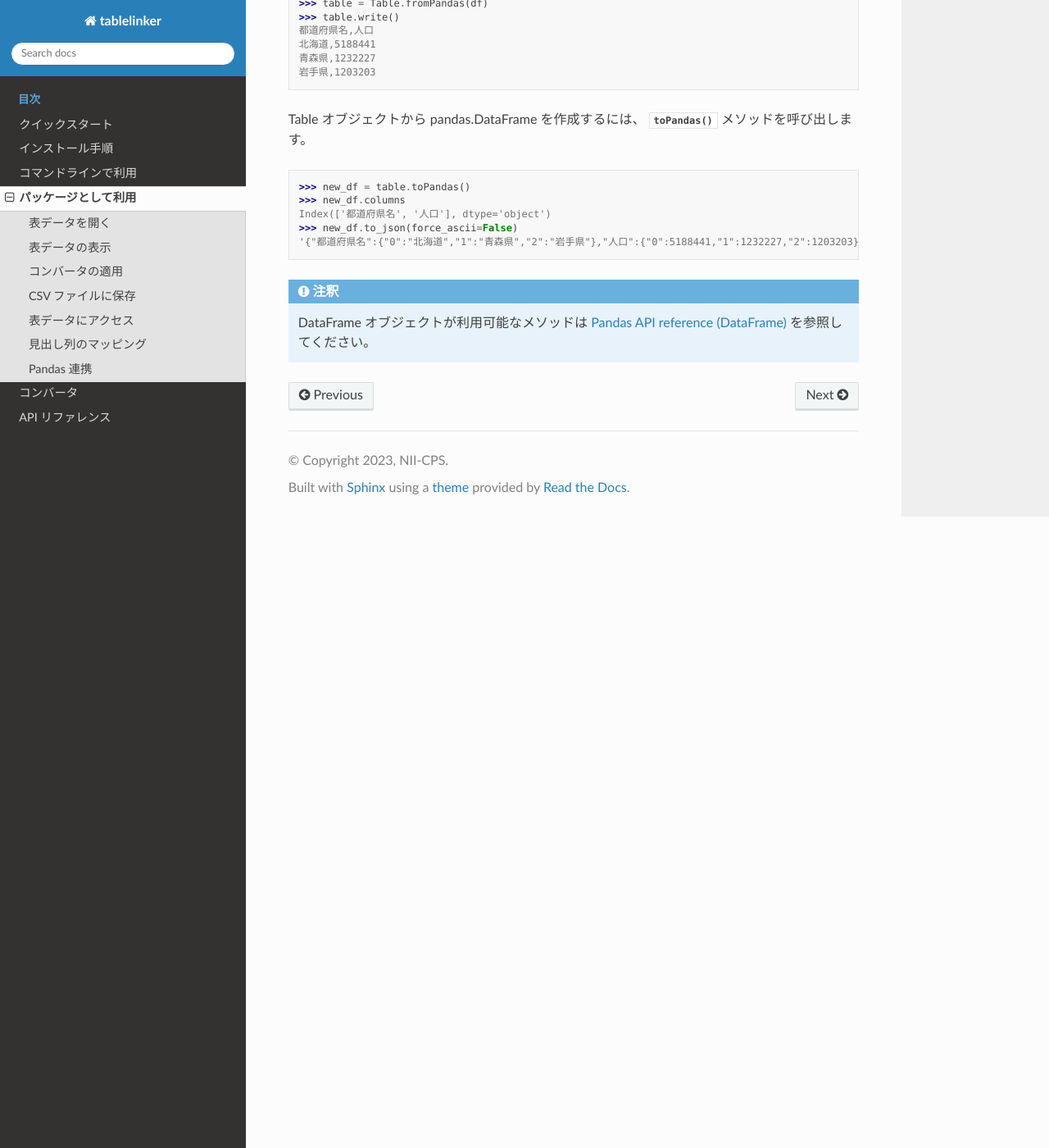
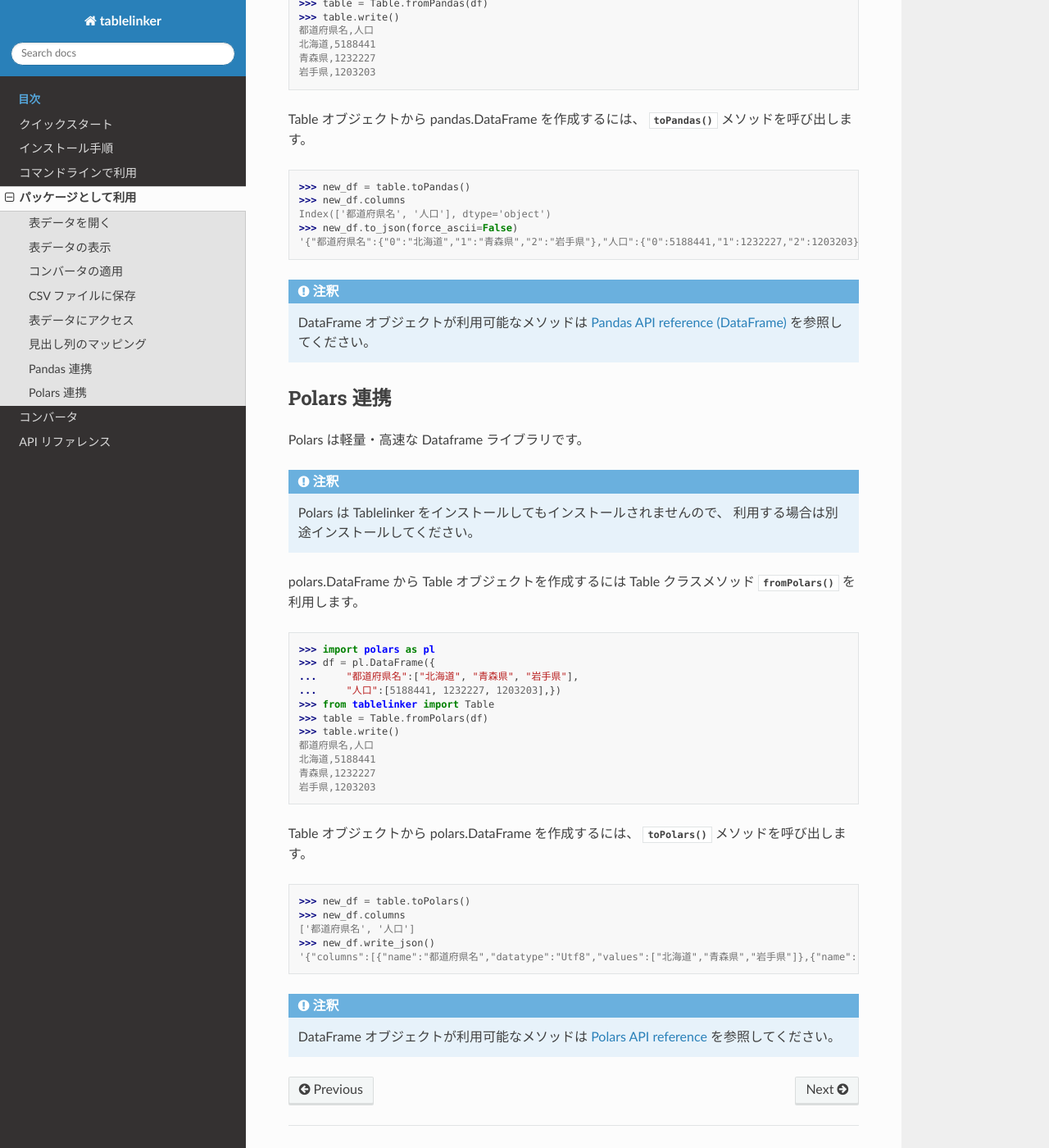
Before and after one commit to InfoProto/tablelinker-lib, a Sphinx documentation site: the page built from docs/as_library.rst, in a window 1280 px wide and 1400 px high, scrolled down 4793 px. Shown: the whole window at 82% size. Built offline with Sphinx 7.4.7 and the Read the Docs theme 2.0.0, drawn with Linux system fonts in a browser that asks for light colours; some of the changed text lies outside the part shown.

Commit message:
Polars 連携を追記。

```diff
--- a/docs/as_library.rst
+++ b/docs/as_library.rst
@@ -9,11 +9,10 @@ Tablelinker を Python アプリケーションやスクリプトに読み込む
 変換した表データは CSV ファイルとして保存したり、
 一行ずつ取り出して Python コード内で利用できます。
 
-より高度な使い方として、 `pandas <http://pandas.pydata.org/>`_
-の DataFrame を Tablelinker に読み込んだり、
-Tablelinker で変換した結果の表データを DataFrame に
-変換することもできます。
-詳細は :ref:`use_with_pandas` を参照してください。
+より高度な使い方として、 `pandas <http://pandas.pydata.org/>`_ や
+`Polars <https://www.pola.rs/>`_ の DataFrame を Tablelinker に読み込んだり、
+Tablelinker で変換した結果の表データを DataFrame に変換することもできます。
+詳細は :ref:`use_with_pandas` および :ref:`use_with_polars` を参照してください。
 
 - サンプルデータのダウンロード
 
@@ -291,3 +290,50 @@ Table オブジェクトから pandas.DataFrame を作成するには、
     DataFrame オブジェクトが利用可能なメソッドは
     `Pandas API reference (DataFrame) <https://pandas.pydata.org/docs/reference/frame.html>`_
     を参照してください。
+
+.. _use_with_polars:
+
+Polars 連携
+-----------
+
+Polars は軽量・高速な Dataframe ライブラリです。
+
+.. note::
+
+    Polars は Tablelinker をインストールしてもインストールされませんので、
+    利用する場合は別途インストールしてください。
+
+polars.DataFrame から Table オブジェクトを作成するには
+Table クラスメソッド
+:py:meth:`~tablelinker.table.Table.fromPolars` を利用します。
+
+.. code-block:: python
+
+    >>> import polars as pl
+    >>> df = pl.DataFrame({
+    ...     "都道府県名":["北海道", "青森県", "岩手県"],
+    ...     "人口":[5188441, 1232227, 1203203],})
+    >>> from tablelinker import Table
+    >>> table = Table.fromPolars(df)
+    >>> table.write()
+    都道府県名,人口
+    北海道,5188441
+    青森県,1232227
+    岩手県,1203203
+
+Table オブジェクトから polars.DataFrame を作成するには、
+:py:meth:`~tablelinker.table.Table.toPolars` メソッドを呼び出します。
+
+.. code-block:: python
+
+    >>> new_df = table.toPolars()
+    >>> new_df.columns
+    ['都道府県名', '人口']
+    >>> new_df.write_json()
+    '{"columns":[{"name":"都道府県名","datatype":"Utf8","values":["北海道","青森県","岩手県"]},{"name":"人口","datatype":"Int64","values":[5188441,1232227,1203203]}]}'
+
+.. note::
+
+    DataFrame オブジェクトが利用可能なメソッドは
+    `Polars API reference <https://pola-rs.github.io/polars/py-polars/html/reference/>`_
+    を参照してください。
```
